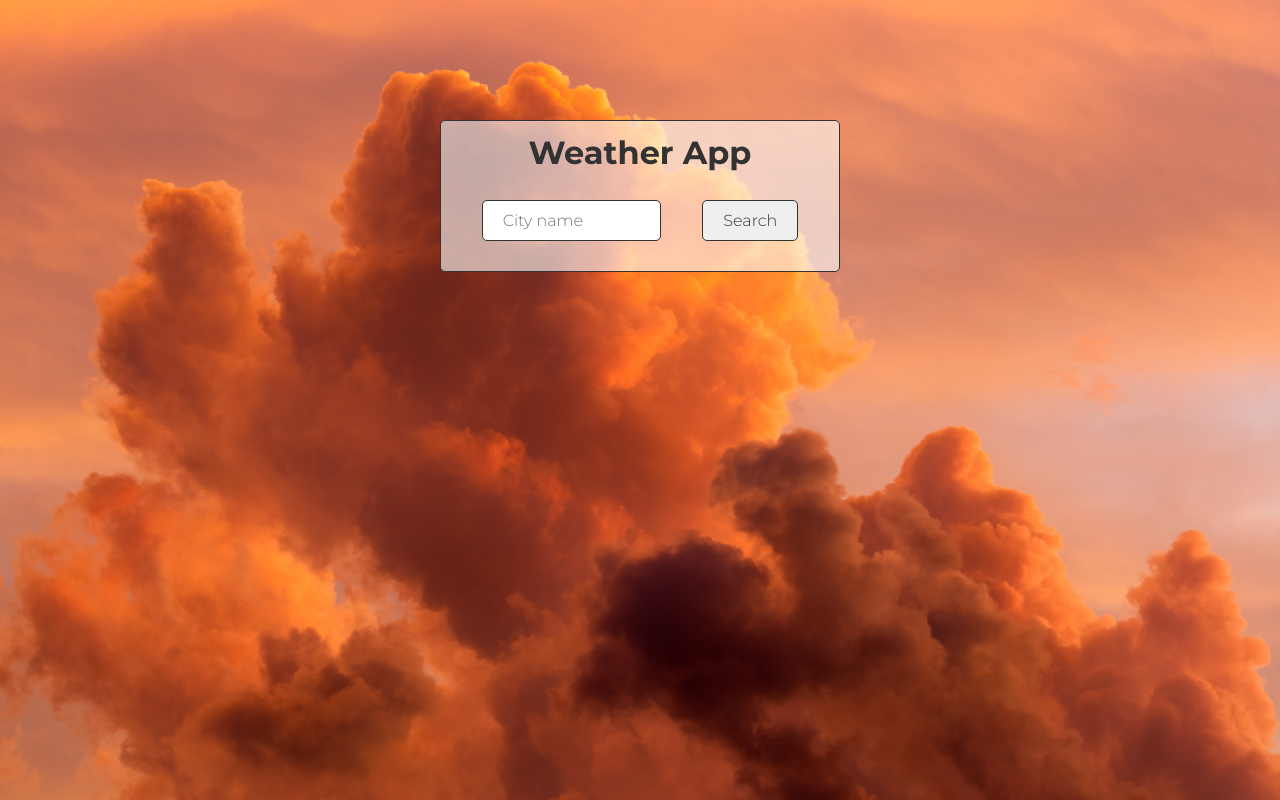
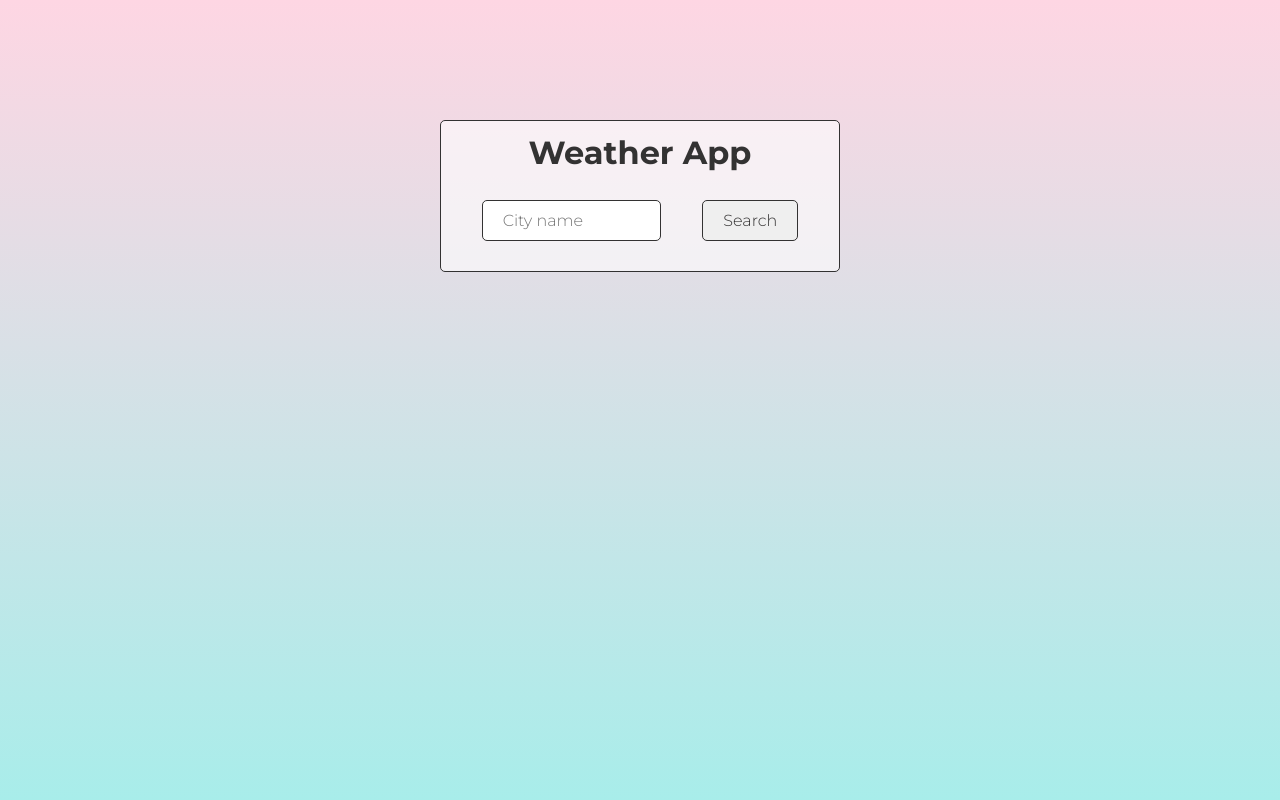
Before and after one commit to samchillcott/sam_react_weather_app, a React (Create React App) app: page / in a window 1280 px wide. Built offline with nearby package versions, Linux system fonts and the light colour scheme.

Commit message:
gradient

```diff
--- a/src/App.css
+++ b/src/App.css
@@ -19,8 +19,8 @@
 	display: flex;
 	justify-content: center;
 	align-items: center;
-	background: url("images/defaultbg.jpg");
-	background-size: cover;
+	/* background: url("images/defaultbg.jpg"); */
+	background-image: linear-gradient(to top, #a8edea 0%, #fed6e3 100%);	background-size: cover;
 	background-position: center;
 	flex-direction: column;
 	min-height: 100vh;
```
